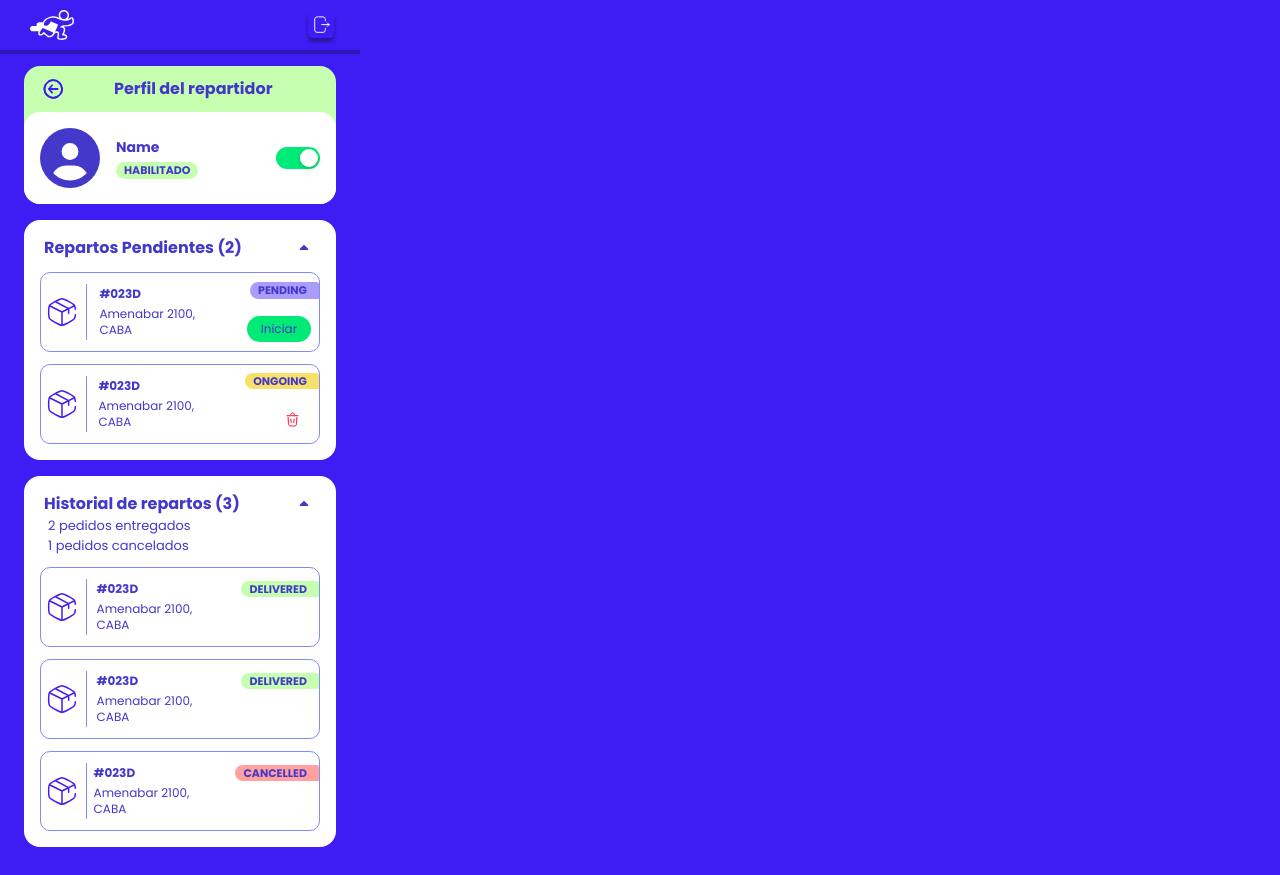
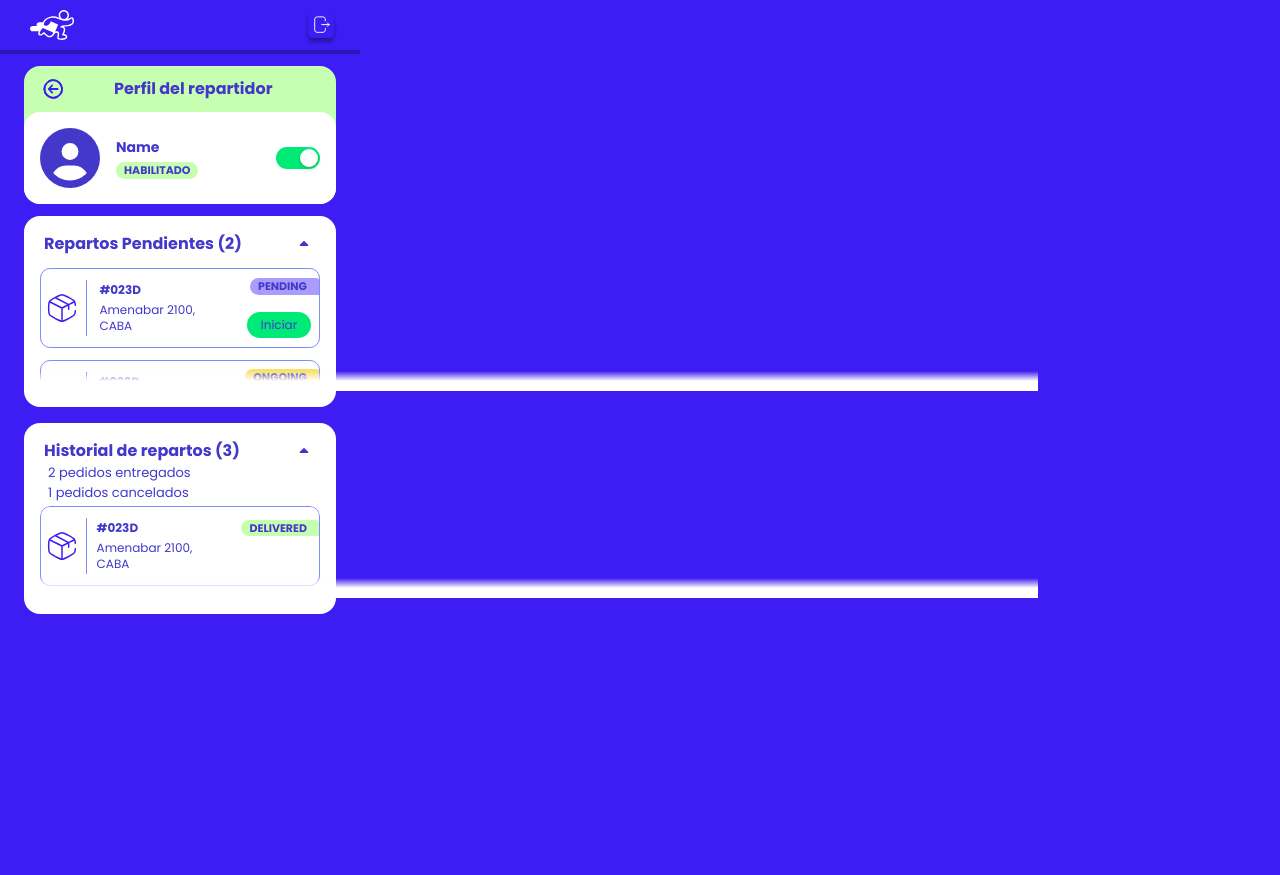
Before and after one commit to Dadario23/fast-delivery-front, a Next.js app: page /driver-profile in a window 1280 px wide. After the commit the page ends 800 px from the top, so only its background shows below. Built offline with nearby package versions, Linux system fonts and the light colour scheme.

Commit message:
fixed-view-shadow-box-scroll

```diff
--- a/package.json
+++ b/package.json
@@ -28,7 +28,8 @@
     "react": "^18",
     "react-datepicker": "^5.0.0",
     "react-dom": "^18",
-    "react-icons": "^5.0.1"
+    "react-icons": "^5.0.1",
+    "tailwind-scrollbar-hide": "^1.1.7"
   },
   "devDependencies": {
     "@types/node": "^20",
--- a/src/components/DeliveriesAndHistory.tsx
+++ b/src/components/DeliveriesAndHistory.tsx
@@ -1,8 +1,8 @@
-'use client';
-import React, { useEffect, useState } from 'react';
-import { TiArrowSortedUp, TiArrowSortedDown } from 'react-icons/ti';
-import PackageIcon from 'assets/Package/package'
-import TrashIcon from 'assets/TrashIcon/trashIcon'
+"use client";
+import React, { useEffect, useLayoutEffect, useRef, useState } from "react";
+import { TiArrowSortedUp, TiArrowSortedDown } from "react-icons/ti";
+import PackageIcon from "assets/Package/package";
+import TrashIcon from "assets/TrashIcon/trashIcon";
 
 interface Reparto {
   id: number;
@@ -16,50 +16,105 @@ const DeliveriesAndHistory: React.FC<{
   repartos: object[];
   historial: object[];
 }> = ({ repartos, historial }) => {
-  console.log(repartos, historial);
   const [showReps, setShowReps] = useState<boolean>(true);
   const [showRepsHistory, setShowRepsHistory] = useState<boolean>(true);
   const [repsAll, setRepsAll] = useState<Reparto[]>([]);
   const [reps, setReps] = useState<Reparto[]>([]);
   const [repsHistory, setRepsHistory] = useState<Reparto[]>([]);
+  const [scrollPos, setScrollPos] = useState<{
+    rt: boolean;
+    rb: boolean;
+    ht: boolean;
+    hb: boolean;
+  }>({
+    rt: true,
+    rb: false,
+    ht: true,
+    hb: false,
+  });
+
+  const divHistoryH = useRef<HTMLDivElement>(null);
+  const divHistoryP = useRef<HTMLDivElement>(null);
+  const divRepsP = useRef<HTMLDivElement>(null);
+  const divRepsH = useRef<HTMLDivElement>(null);
+
+  useEffect(() => {
+    if (
+      divHistoryH.current?.clientHeight == divHistoryH.current?.scrollHeight
+    ) {
+      if (showRepsHistory && repsHistory.length > 0)
+        setScrollPos((prevState) => ({
+          ...prevState,
+          [`hb`]: true,
+          [`ht`]: true,
+        }));
+    } else {
+      handleScroll("h");
+    }
+  }, [
+    divHistoryP.current?.clientHeight,
+    showReps,
+    showRepsHistory,
+    repsHistory.length,
+    reps.length,
+  ]);
+
+  useEffect(() => {
+    if (divRepsH.current?.clientHeight == divRepsH.current?.scrollHeight) {
+      if (showReps && reps.length > 0)
+        setScrollPos((prevState) => ({
+          ...prevState,
+          [`rb`]: true,
+          [`rt`]: true,
+        }));
+    } else {
+      handleScroll("r");
+    }
+  }, [
+    divRepsP.current?.clientHeight,
+    showReps,
+    showRepsHistory,
+    repsHistory.length,
+    reps.length,
+  ]);
 
   useEffect(() => {
     const repartosInfo: Reparto[] = [
       //fakedata
       {
         id: 1,
-        code: '#023D',
-        mainAddress: 'Amenabar 2100',
-        subAddress: 'CABA',
-        status: 'pending',
+        code: "#023D",
+        mainAddress: "Amenabar 2100",
+        subAddress: "CABA",
+        status: "pending",
       },
       {
         id: 2,
-        code: '#023D',
-        mainAddress: 'Amenabar 2100',
-        subAddress: 'CABA',
-        status: 'ongoing',
+        code: "#023D",
+        mainAddress: "Amenabar 2100",
+        subAddress: "CABA",
+        status: "ongoing",
       },
       {
         id: 3,
-        code: '#023D',
-        mainAddress: 'Amenabar 2100',
-        subAddress: 'CABA',
-        status: 'delivered',
+        code: "#023D",
+        mainAddress: "Amenabar 2100",
+        subAddress: "CABA",
+        status: "delivered",
       },
       {
         id: 4,
-        code: '#023D',
-        mainAddress: 'Amenabar 2100',
-        subAddress: 'CABA',
-        status: 'delivered',
+        code: "#023D",
+        mainAddress: "Amenabar 2100",
+        subAddress: "CABA",
+        status: "delivered",
       },
       {
         id: 5,
-        code: '#023D',
-        mainAddress: 'Amenabar 2100',
-        subAddress: 'CABA',
-        status: 'cancelled',
+        code: "#023D",
+        mainAddress: "Amenabar 2100",
+        subAddress: "CABA",
+        status: "cancelled",
       },
     ];
     setRepsAll(repartosInfo);
@@ -68,12 +123,12 @@ const DeliveriesAndHistory: React.FC<{
   useEffect(() => {
     setReps(
       repsAll.filter(
-        (rep) => rep.status !== 'delivered' && rep.status !== 'cancelled'
+        (rep) => rep.status !== "delivered" && rep.status !== "cancelled"
       )
     );
     setRepsHistory(
       repsAll.filter(
-        (rep) => rep.status === 'delivered' || rep.status === 'cancelled'
+        (rep) => rep.status === "delivered" || rep.status === "cancelled"
       )
     );
   }, [repsAll]);
@@ -96,19 +151,61 @@ const DeliveriesAndHistory: React.FC<{
     setRepsAll(repsAux);
   };
 
+  const handleScroll = (c: string) => {
+    const div = c == "h" ? divHistoryH.current : divRepsH.current;
+
+    if (div && div.clientHeight != div.scrollHeight) {
+      console.log("entre al handle");
+      const isAtTop = div.scrollTop === 0;
+      const isAtBottom =
+        div.scrollHeight - div.scrollTop <= div.clientHeight + 1;
+      if (isAtTop && !isAtBottom) {
+        setScrollPos((prevState) => ({
+          ...prevState,
+          [`${c}b`]: false,
+          [`${c}t`]: true,
+        }));
+      } else if (isAtBottom && !isAtTop) {
+        setScrollPos((prevState) => ({
+          ...prevState,
+          [`${c}b`]: true,
+          [`${c}t`]: false,
+        }));
+      } else if (!isAtBottom && !isAtTop) {
+        setScrollPos((prevState) => ({
+          ...prevState,
+          [`${c}b`]: false,
+          [`${c}t`]: false,
+        }));
+      }
+    }
+  };
+
   return (
-    <div className='flex flex-col w-full  items-center bg-customBlue text-customBlue'>
-      {' '}
+    <div className="flex flex-col w-full h-full items-center bg-customBlue text-customBlue">
+      {" "}
       {/*container */}
-      <div className='flex bg-white text-indigo-700 w-full m-1 mb-0 p-4 flex-col rounded-2xl'>
-        {' '}
+      <div
+        className="flex bg-white text-indigo-700 w-full m-1 mb-0 p-4 flex-col rounded-2xl"
+        style={{
+          maxHeight: `${
+            !showRepsHistory || repsHistory.length == 0
+              ? "80%"
+              : showRepsHistory && showReps && repsHistory.length >= 2
+              ? "47%"
+              : "64%"
+          }`,
+        }}
+        ref={divRepsP}
+      >
+        {" "}
         {/*subContainer */}
-        <div className='flex items-center justify-between pl-1 pr-1'>
+        <div className="flex items-center justify-between pl-1 pr-1">
           {/*header */}
-          <h2 className='font-bold'>Repartos Pendientes ({reps.length})</h2>
+          <h2 className="font-bold">Repartos Pendientes ({reps.length})</h2>
           {reps.length > 0 && (
             <div
-              className='flex items-center justify-center p-1 bg-white text-indigo-700 active:bg-gray-500 hover:bg-gray-400 rounded-2xl transition duration-200 ease-in-out'
+              className="flex items-center justify-center p-1 bg-white text-indigo-700 active:bg-gray-500 hover:bg-gray-400 rounded-2xl transition duration-200 ease-in-out"
               onClick={onClickExpand}
             >
               {/*boton2*/}
@@ -116,28 +213,39 @@ const DeliveriesAndHistory: React.FC<{
             </div>
           )}
         </div>
+        <div
+          className="overflow-y-auto"
+          onScroll={() => handleScroll("r")}
+          ref={divRepsH}
+        >
+          {/*implementar logica para mostrar el difuminado de acuerdo al desplazamiento */}
+          {/*<div className='flex w-[78%] h-[20px] absolute bg-gradient-to-b from-white via-white to-transparent'></div>*/}
           {/* box examples */}
+
+          {!scrollPos.rt && reps.length > 0 && showReps &&(
+              <div className="flex w-[78%] h-[20px]  absolute bg-gradient-to-b from-white via-rgba(255, 255, 255, 0.5) to-transparent"></div>
+            )}
+
           {reps.length !== 0 &&
             showReps &&
             reps.map((rep) => (
               <div
-              className='mt-3 mr-0 flex p-[0.5px] pr-0 w-full h-[80px] rounded-[10px] border border-indigo-400 justify-between'
+                className="mt-3 mr-0 flex p-[0.5px] pr-0 w-full h-[80px] rounded-[10px] border border-indigo-400 justify-between"
                 key={rep.id}
               >
-              {' '}
+                {" "}
                 {/*box*/}
-              <div className='flex items-center h-full w-15 justify-center'>
+                <div className="flex items-center h-full w-15 justify-center">
                   {/*boxLeft*/}
-              <PackageIcon/>
+                  <PackageIcon />
 
-                <div className='w-px bg-indigo-400 h-14 ml-1 mr-1'></div>
+                  <div className="w-px bg-indigo-400 h-14 ml-1 mr-1"></div>
                   {/*separator*/}
-
                 </div>
-              <div className='flex w-6/12 flex-col justify-center h-full text-xs'>
-                {' '}
+                <div className="flex w-6/12 flex-col justify-center h-full text-xs">
+                  {" "}
                   {/*boxMid*/}
-                <h3 className='mb-1'>
+                  <h3 className="mb-1">
                     <b>{rep.code}</b>
                   </h3>
                   <p>
@@ -146,57 +254,80 @@ const DeliveriesAndHistory: React.FC<{
                     {rep.subAddress}
                   </p>
                 </div>
-              <div className='flex items-end flex-col  w-35 justify-around between h-full '>
-                {' '}
+                <div className="flex items-end flex-col  w-35 justify-around between h-full ">
+                  {" "}
                   {/*boxRight*/}
                   <div
                     style={{
                       backgroundColor: `${
-                      rep.status === 'pending' ? '#aa9cfa' : '#f8e169'
+                        rep.status === "pending" ? "#aa9cfa" : "#f8e169"
                       }`,
                     }}
                     className={`flex justify-center w-max items-center pl-2 pr-3 rounded-l-xl rounded-tr`}
                   >
                     {/*title*/}
-                  <h4 style={{ fontSize: '11px' }}>
+                    <h4 style={{ fontSize: "11px" }}>
                       <b>{rep.status.toUpperCase()}</b>
                     </h4>
                   </div>
-                {rep.status === 'ongoing' && (
+                  {rep.status === "ongoing" && (
                     <div
-                    className='flex items-center justify-center p-2 bg-white text-indigo-700 rounded-2xl transition duration-200 ease-in-out hover:bg-gray-400 mr-3 active:bg-gray-500'
-                    onClick={(e) => onClickButton1(rep.id, 'cancelled', e)}
+                      className="flex items-center justify-center p-2 bg-white text-indigo-700 rounded-2xl transition duration-200 ease-in-out hover:bg-gray-400 mr-3 active:bg-gray-500"
+                      onClick={(e) => onClickButton1(rep.id, "cancelled", e)}
                     >
-                    {' '}
+                      {" "}
                       {/*boton 2 customizado*/}
-                  <TrashIcon/>
+                      <TrashIcon />
                     </div>
                   )}
-                {rep.status === 'pending' && (
+                  {rep.status === "pending" && (
                     <div
-                    className='flex items-center justify-center  p-1 w-16 text-indigo-700 rounded-2xl mr-2 transition duration-200 ease-in-out hover:bg-gray-400 active:bg-gray-500'
-                    style={{ backgroundColor: '#00ea77' }}
-                    onClick={(e) => onClickButton1(rep.id, 'ongoing', e)}
+                      className="flex items-center justify-center  p-1 w-16 text-indigo-700 rounded-2xl mr-2 transition duration-200 ease-in-out hover:bg-gray-400 active:bg-gray-500"
+                      style={{ backgroundColor: "#00ea77" }}
+                      onClick={(e) => onClickButton1(rep.id, "ongoing", e)}
                     >
-                    {' '}
+                      {" "}
                       {/*boton 1 customizado*/}
-                    <h4 style={{ fontSize: '12px' }}>Iniciar</h4>
+                      <h4 style={{ fontSize: "12px" }}>Iniciar</h4>
                     </div>
                   )}
                 </div>
               </div>
             ))}
+        </div>
         {/* box examples end*/}
+        <div className="flex h-[0px]">
+          {" "}
+          {/*sombreado inferior*/}
+          {!scrollPos.rb && reps.length > 0 && showReps && (
+            <div
+              className="flex w-[78%] h-[20px]  absolute bg-gradient-to-b from-transparent via-white to-white"
+              style={{ transform: `translateY(-20px)` }}
+            ></div>
+          )}
+        </div>
       </div>
       {/*===================================== */}
-      <div className='flex bg-white text-indigo-700 w-full m-4 mb-1 p-4 flex-col rounded-2xl'>
-        <div className='flex items-center justify-between pl-1 pr-1'>
-          <h2 className='font-bold'>
+      <div
+        className="flex bg-white text-indigo-700 w-full m-4 mb-1 p-4  flex-col rounded-2xl"
+        style={{
+          maxHeight: `${
+            !showReps || reps.length == 0
+              ? "81%"
+              : showRepsHistory && showReps && reps.length >= 2
+              ? "47%"
+              : "64%"
+          }`,
+        }}
+        ref={divHistoryP}
+      >
+        <div className="flex items-center justify-between pl-1 pr-1">
+          <h2 className="font-bold">
             Historial de repartos ({repsHistory.length})
           </h2>
           {repsHistory.length > 0 && (
             <div
-              className='flex items-center justify-center p-1 bg-white text-indigo-700 active:bg-gray-500 hover:bg-gray-400 rounded-2xl transition duration-200 ease-in-out'
+              className="flex items-center justify-center p-1 bg-white text-indigo-700 active:bg-gray-500 hover:bg-gray-400 rounded-2xl transition duration-200 ease-in-out"
               onClick={onClickExpandHistory}
             >
               {showRepsHistory ? <TiArrowSortedUp /> : <TiArrowSortedDown />}
@@ -204,31 +335,52 @@ const DeliveriesAndHistory: React.FC<{
           )}
         </div>
         {showRepsHistory && repsHistory.length !== 0 && (
-          <div className='pl-2' style={{ fontSize: '13px' }}>
+          <div className="pl-2" style={{ fontSize: "13px" }}>
             <p>
-              {repsHistory.filter((rep) => rep.status === 'delivered').length}{' '}
+              {repsHistory.filter((rep) => rep.status === "delivered").length}{" "}
               pedidos entregados
             </p>
             <p>
-              {repsHistory.filter((rep) => rep.status === 'cancelled').length}{' '}
+              {repsHistory.filter((rep) => rep.status === "cancelled").length}{" "}
               pedidos cancelados
             </p>
           </div>
         )}
+
+        <div
+          className="overflow-y-auto mt-1 rounded-[10px]"
+          ref={divHistoryH}
+          onScroll={() => handleScroll("h")}
+          // style={{boxShadow:`${
+          //   !scrollPos.ht&&!scrollPos.hb ? "inset 0 20px 20px -20px rgba(130, 130,130, 0.8) ,inset 0 -20px 20px -20px rgba(130,130,130, 0.8)"
+          //   : !scrollPos.ht ? "inset 0 20px 20px -20px rgba(130,130,130, 0.8)"
+          //   : !scrollPos.hb ? "inset 0 -20px 20px -20px rgba(130,130,130, 0.8)" : ""}`}}
+        >
+          {!scrollPos.ht && repsHistory.length > 0 && showRepsHistory &&(
+              <div className="flex w-[78%] h-[20px]  absolute bg-gradient-to-b from-white via-rgba(255, 255, 255, 0.5) to-transparent"></div>
+            )}
+          {/*sombreado superior*/}
           {/* box examples */}
           {repsHistory.length !== 0 &&
             showRepsHistory &&
             repsHistory.map((rep) => (
+              <>
+                {/*rep==repsHistory[0] &&
+              !scrollPos.ht&&<div className='flex w-[78%] h-[20px]  absolute bg-gradient-to-b from-white via-rgba(255, 255, 255, 0.5) to-transparent'></div>
+          */}
                 <div
-              className='mt-3 mr-0 flex p-[0.5px] pr-0 w-full h-[80px] rounded-[10px] border border-indigo-400 justify-between'
+                  className=" mr-0 flex p-[0.5px] pr-0 w-full h-[80px] rounded-[10px] border border-indigo-400 justify-between"
                   key={rep.id}
+                  style={{
+                    marginTop: `${rep == repsHistory[0] ? "" : "12px"}`,
+                  }}
                 >
-              <div className='flex items-center h-full w-15 justify-center'>
-              <PackageIcon/>
-              <div className='w-px bg-indigo-400 h-14 ml-1 mr-1'></div>
+                  <div className="flex items-center h-full w-15 justify-center">
+                    <PackageIcon />
+                    <div className="w-px bg-indigo-400 h-14 ml-1 mr-1"></div>
                   </div>
-              <div className='flex w-6/12 flex-col justify-center h-full text-xs'>
-                <h3 className='mb-1'>
+                  <div className="flex w-6/12 flex-col justify-center h-full text-xs">
+                    <h3 className="mb-1">
                       <b>{rep.code}</b>
                     </h3>
                     <p>
@@ -237,12 +389,12 @@ const DeliveriesAndHistory: React.FC<{
                       {rep.subAddress}
                     </p>
                   </div>
-              <div className='flex items-end flex-col  w-35 justify-between h-full'>
+                  <div className="flex items-end flex-col  w-35 justify-between h-full">
                     <div
                       style={{
-                    fontSize: '11px',
+                        fontSize: "11px",
                         backgroundColor: `${
-                      rep.status === 'delivered' ? '#c7ffb1' : '#FFA1A1'
+                          rep.status === "delivered" ? "#c7ffb1" : "#FFA1A1"
                         }`,
                       }}
                       className={`flex justify-center w-max items-center pl-2 pr-3 mt-3 rounded-l-xl rounded-tr`}
@@ -253,11 +405,22 @@ const DeliveriesAndHistory: React.FC<{
                     </div>
                   </div>
                 </div>
+              </>
             ))}
+        </div>
         {/* box examples end*/}
+        <div className="flex h-[0px]">
+          {" "}
+          {/*sombreado inferior*/}
+          {!scrollPos.hb && repsHistory.length > 0 && showRepsHistory && (
+            <div
+              className="flex w-[78%] h-[20px]  absolute bg-gradient-to-b from-transparent via-white to-white"
+              style={{ transform: `translateY(-20px)` }}
+            ></div>
+          )}
+        </div>
       </div>
     </div>
   );
 };
-
 export default DeliveriesAndHistory;
--- a/src/components/DriverProfile.tsx
+++ b/src/components/DriverProfile.tsx
@@ -1,24 +1,23 @@
-'use client'
-import React, { useState } from 'react'
-import { FaCircleUser } from 'react-icons/fa6'
-import { Switch } from 'antd'
-import BackIcon from 'assets/BackIcon/back-icon'
-import DeliveriesAndHistory from './DeliveriesAndHistory'
-import { useRouter } from 'next/navigation'
+"use client";
+import React, { useState } from "react";
+import { FaCircleUser } from "react-icons/fa6";
+import { Switch } from "antd";
+import BackIcon from "assets/BackIcon/back-icon";
+import DeliveriesAndHistory from "./DeliveriesAndHistory";
+import { useRouter } from "next/navigation";
 const DriverProfile: React.FC = () => {
-	const [switchValue, setSwitchValue] = useState<boolean>(true)
-	const router = useRouter()
+  const [switchValue, setSwitchValue] = useState<boolean>(true);
+  const router = useRouter();
   const onClickSwitch = (checked: boolean, e: any) => {
-		e.preventDefault()
-		setSwitchValue(checked)
-	}
+    e.preventDefault();
+    setSwitchValue(checked);
+  };
   return (
-		<>
-			<div className="flex flex-col w-full mb-1 p-6 pt-2 pb-0 items-center bg-customBlue text-customBlue">
-				{' '}
+    <div className="flex flex-col h-[92%] w-full mb-1 p-6 pt-2 pb-0 items-center bg-customBlue text-customBlue">
+      {" "}
       <div
         className="flex flex-col w-full  items-center text-indigo-700 m-2 rounded-2xl"
-					style={{ backgroundColor: '#c7ffb1' }}
+        style={{ backgroundColor: "#c7ffb1" }}
       >
         <div
           className="flex flex-row w-full items-center p-4 pt-2 pb-2  justify-ceter"
@@ -34,22 +33,20 @@ const DriverProfile: React.FC = () => {
 
         <div className="flex flex-row justify-between bg-white w-full rounded-2xl p-4">
           <div className="flex flex-row w-full items-center justify-start">
-							<FaCircleUser style={{ fontSize: '60px' }} />
-							<div className="flex flex-col ml-4"
-								style={{fontSize:"14px"}}
-							>
+            <FaCircleUser style={{ fontSize: "60px" }} />
+            <div className="flex flex-col ml-4" style={{ fontSize: "14px" }}>
               <h2>
                 <b>Name</b>
               </h2>
               <div
                 style={{
-										backgroundColor: `${switchValue ? '#c7ffb1' : '#bfbfbf'}`,
+                  backgroundColor: `${switchValue ? "#c7ffb1" : "#bfbfbf"}`,
                 }}
                 className="flex justify-center items-center pl-2 pr-2 rounded-3xl mt-1"
               >
                 {/*title*/}
-									<h4 style={{ fontSize: '11px' }}>
-										<b>{switchValue ? 'HABILITADO' : 'DESHABILITADO'}</b>
+                <h4 style={{ fontSize: "11px" }}>
+                  <b>{switchValue ? "HABILITADO" : "DESHABILITADO"}</b>
                 </h4>
               </div>
             </div>
@@ -60,18 +57,17 @@ const DriverProfile: React.FC = () => {
               defaultValue={switchValue}
               onChange={onClickSwitch}
               style={{
-									backgroundColor: `${switchValue ? '#00ea77' : '#bfbfbf'}`,
+                backgroundColor: `${switchValue ? "#00ea77" : "#bfbfbf"}`,
               }}
             />
           </div>
         </div>
       </div>
-			</div>
-			<div className=" p-6 pt-0">
+      <div className=" w-full h-[70%] pt-0">
         <DeliveriesAndHistory repartos={[]} historial={[]} />
       </div>
-		</>
-	)
-}
+    </div>
+  );
+};
 
-export default DriverProfile
+export default DriverProfile;
--- a/tailwind.config.ts
+++ b/tailwind.config.ts
@@ -25,6 +25,8 @@ const config: Config = {
       },
     },
   },
-  plugins: [],
+  plugins: [
+    require('tailwind-scrollbar-hide'),
+  ],
 };
 export default config;
```
Also changed, not shown: src/components/StartWorkingDay.tsx (+6 -4 lines), 1 other file (tests, documents, lock files or other folders). Lines whose indentation alone changed are shown as unchanged.
